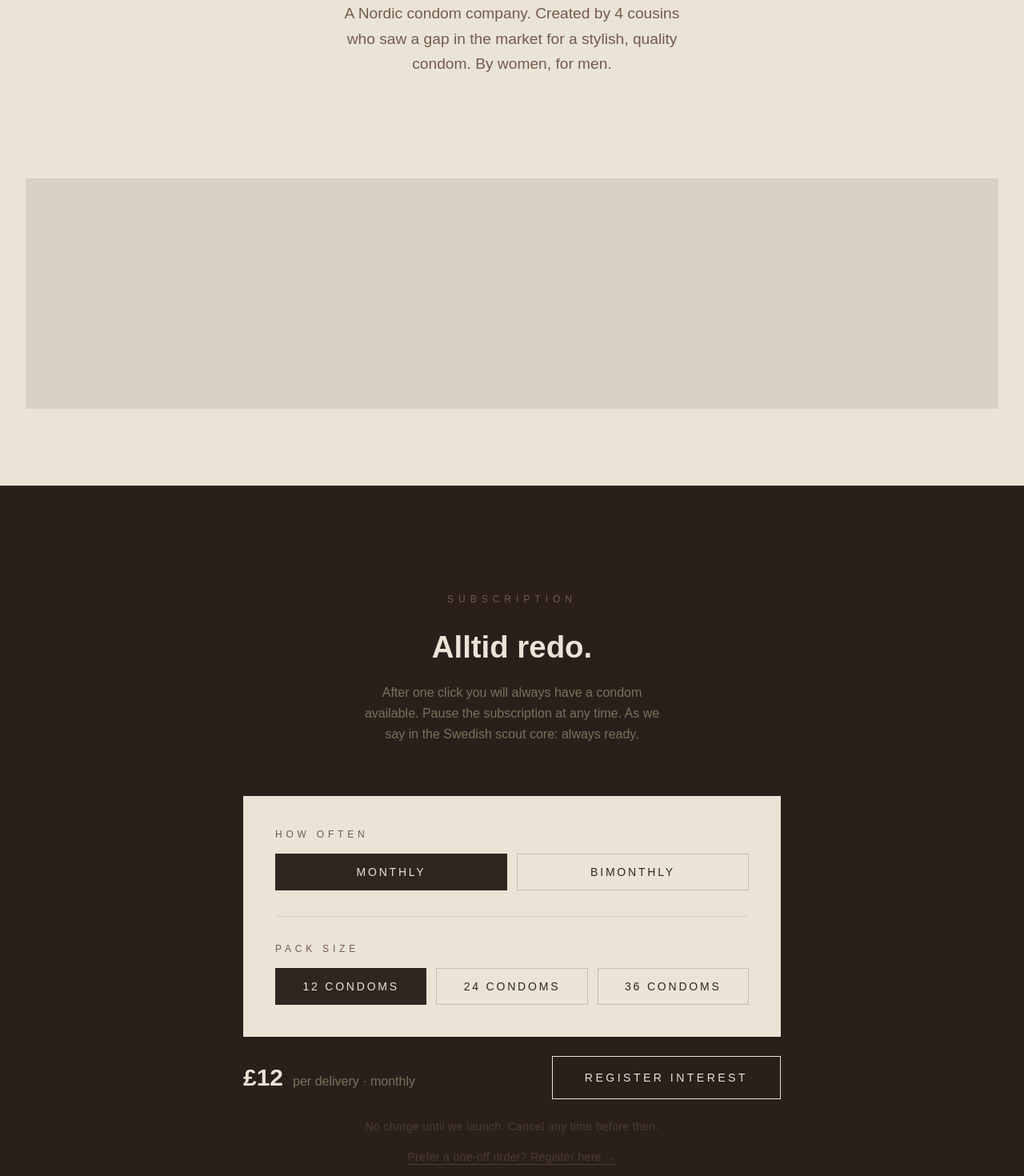
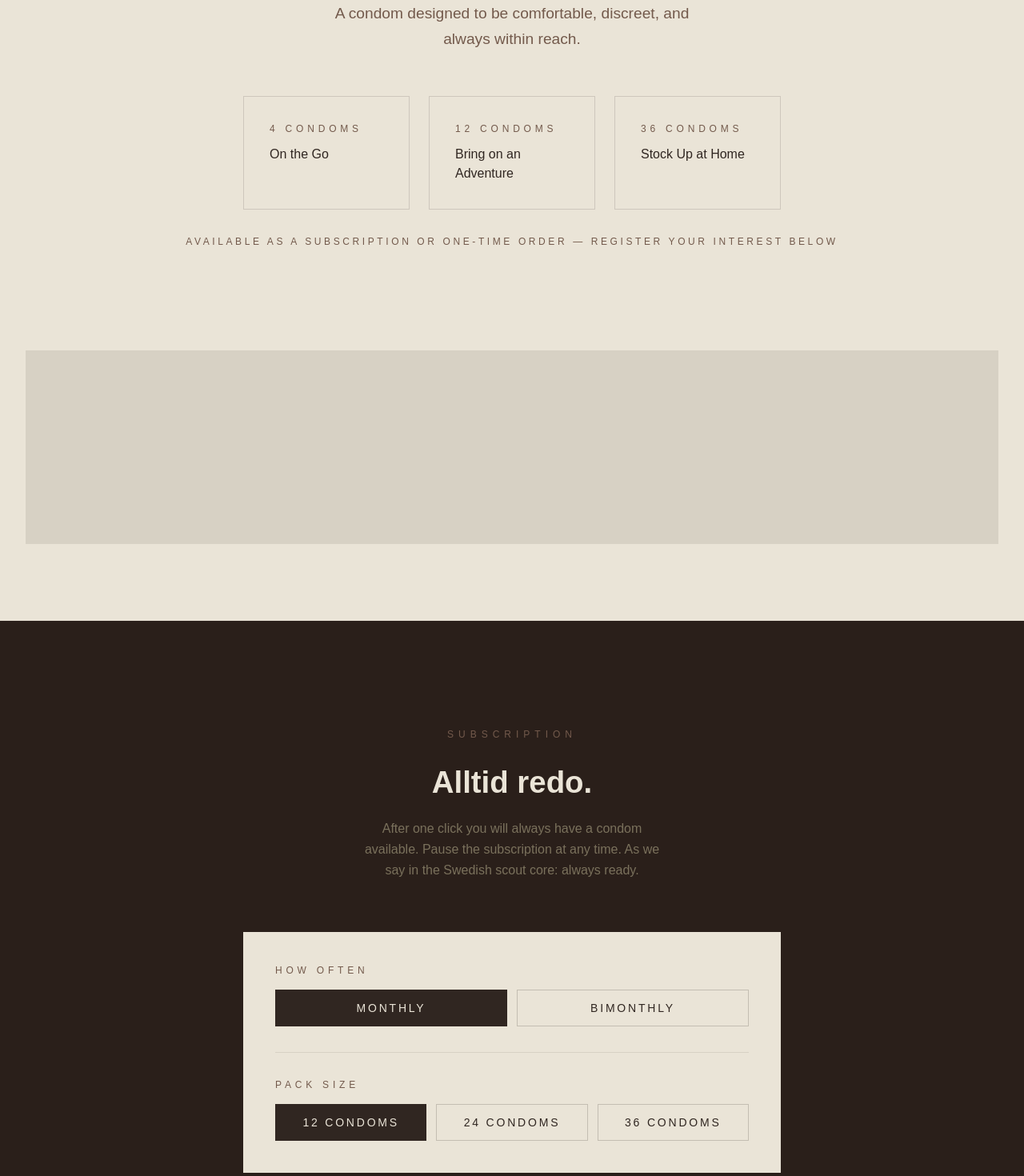
Before and after one commit to ellenbjorkegren/website, a Next.js app in the folder bear_website/: page / in a window 1280 px wide. Shown: the part 1280-2750 px from the top of the page at 80% size. Built offline with nearby package versions, Linux system fonts and the light colour scheme; a web font is replaced by a local one.

Commit message:
Fix new template and remove products

```diff
--- a/bear_website/app/page.tsx
+++ b/bear_website/app/page.tsx
@@ -8,7 +8,7 @@ const productCards = [
   {
     num: "01",
     title: "Comfortable Fit",
-    desc: "We have tested all different types and shapes so you don't have to. Quality materials. Shape that fits all. A condom that feels like it's barely there.",
+    desc: "Quality materials. A shape that fits all. A condom that feels like it's barely there.",
   },
   {
     num: "02",
@@ -17,8 +17,8 @@ const productCards = [
   },
   {
     num: "03",
-    title: "BSI & ISO 4074 certified",
-    desc: "All batches are independently tested by the British Standard Institute (BSI) to ISO4074:2015. Our products comply with relevant EU legislation and may be sold anywhere in the European Economic Area.",
+    title: "Premium Quality",
+    desc: "Designed to the highest standards. Natural latex. No compromises — because what you choose matters.",
   },
 ];
 
@@ -29,18 +29,18 @@ const basePrices = [12, 20, 28];
 
 const onePacks = [
   { name: "On the Go",             price: "£4",  qty: "4 condoms",  desc: "Bring on an adventure." },
-  { name: "Bring on an Adventure", price: "£11", qty: "12 condoms", desc: "Always ready, wherever you are." },
+  { name: "Bring on an Adventure", price: "£11", qty: "12 condoms", desc: "Always available, wherever you are." },
   { name: "Stock Up at Home",      price: "£20", qty: "36 condoms", desc: "ALLTID REDO — always prepared." },
 ];
 
 const faqs = [
   {
     q: "Are Bear Condoms safe?",
-    a: "Yes. Condoms are a reliable protection against pregnancy and sexually transmitted infections. Condoms as a contraceptive are 98% effective against pregnancies when used correctly. Bear Condoms are certified with CE and ISO marks, meaning they are verified by international standards to ensure quality and safety.",
+    a: "Yes. Condoms are a reliable protection against pregnancy and sexually transmitted infections. Condoms as a contraceptive are 98% effective when used correctly. Bear is designed to the highest quality standards — because what you choose matters.",
   },
   {
-    q: "How do you quality check your products?",
-    a: "All batches are independently tested by the British Standard Institute (BSI) to ensure they meet the quality required for producing condoms ISO4074:2015. ISO standards demonstrate our ability to consistently provide products and services that meet customer and regulatory requirements. Our products comply with the relevant EU legislation and may be sold anywhere in the European Economic Area (EEA).",
+    q: "What makes Bear high quality?",
+    a: "Bear is built around premium natural latex, a comfortable shape that fits all, and discreet minimalist packaging. We are committed to producing a condom that is genuinely worth choosing — no compromises.",
   },
   {
     q: "What type of lubricant is best to use with Bear Condoms?",
@@ -216,7 +216,7 @@ export default function Home() {
 
         <div className="hero-sub-content flex flex-col items-center">
           <p className="mt-6 text-sm tracking-[0.4em] uppercase text-[#7a715c]">
-            Comfortable Fit · Discreet Packaging · Always Ready
+            Comfortable Fit · Discreet Packaging · Always Available
           </p>
           <p className="mt-6 max-w-sm text-base text-[#7a715c] leading-relaxed">
             Nordic minimalism. Swedish safety. Stockholm chique.
@@ -246,17 +246,32 @@ export default function Home() {
               OUR<br />PRODUCT
             </h2>
             <p className="anim-up text-sm text-[#735a4c] leading-relaxed tracking-[0.08em] uppercase md:text-right max-w-xs">
-              Ultra-thin.<br />
-              Sustainably sourced.<br />
-              ISO 4074 certified.
+              Comfortable Fit.<br />
+              Discreet Packaging.<br />
+              Always Available.
             </p>
           </div>
 
-          {/* Coming soon */}
+          {/* Coming soon + pack sizes */}
           <div className="flex flex-col justify-center items-center py-16 md:py-24 text-center">
             <span className="text-xs tracking-[0.5em] uppercase text-[#735a4c]">Coming Soon</span>
             <p className="mt-6 text-[clamp(1rem,2vw,1.2rem)] font-light text-[#735a4c] max-w-md leading-relaxed">
-              A Nordic condom company. Created by 4 cousins who saw a gap in the market for a stylish, quality condom. By women, for men.
+              A condom designed to be comfortable, discreet, and always within reach.
+            </p>
+            <div className="mt-14 grid grid-cols-1 md:grid-cols-3 gap-6 w-full max-w-2xl">
+              {[
+                { name: "On the Go",             qty: "4 condoms" },
+                { name: "Bring on an Adventure", qty: "12 condoms" },
+                { name: "Stock Up at Home",      qty: "36 condoms" },
+              ].map((pack) => (
+                <div key={pack.name} className="border border-[#302621]/15 p-8 text-left">
+                  <p className="text-xs tracking-[0.4em] uppercase text-[#735a4c]">{pack.qty}</p>
+                  <p className="mt-3 text-base font-medium text-[#302621]">{pack.name}</p>
+                </div>
+              ))}
+            </div>
+            <p className="mt-8 text-xs tracking-[0.3em] uppercase text-[#735a4c]">
+              Available as a subscription or one-time order — register your interest below
             </p>
           </div>
 
@@ -337,14 +352,7 @@ export default function Home() {
             </div>
           </div>
 
-          <div className="mt-6 flex flex-col sm:flex-row items-center justify-between gap-6">
-            <div className="flex items-baseline gap-3 flex-wrap">
-              <span className="text-3xl font-semibold">£{price}</span>
-              <span className="text-base text-[#7a715c]">per delivery · {freqLabels[freqIndex].toLowerCase()}</span>
-              {discount > 0 && (
-                <span className="text-xs tracking-[0.3em] uppercase text-[#735a4c]">Save {discount}%</span>
-              )}
-            </div>
+          <div className="mt-6 flex justify-center">
             <button className="shrink-0 border border-[#eae4d7] px-10 py-4 text-sm tracking-[0.25em] uppercase hover:bg-[#eae4d7] hover:text-[#302621] transition-all duration-300">
               Register Interest
             </button>
@@ -374,12 +382,9 @@ export default function Home() {
           <div className="grid grid-cols-1 md:grid-cols-3 gap-5">
             {onePacks.map((pack) => (
               <div key={pack.name} className="p-8 bg-[#eae4d7] text-[#302621]">
-                <span className="text-xs tracking-[0.4em] uppercase text-[#735a4c]">{pack.name}</span>
-                <div className="mt-3 flex items-baseline gap-2">
-                  <span className="text-4xl font-semibold">{pack.price}</span>
-                </div>
+                <span className="text-xs tracking-[0.4em] uppercase text-[#735a4c]">{pack.qty}</span>
+                <p className="mt-3 text-xl font-semibold">{pack.name}</p>
                 <div className="my-6 h-px bg-[#302621]/10" />
-                <p className="text-base font-medium">{pack.qty}</p>
                 <p className="mt-4 text-sm text-[#7a715c] leading-relaxed">{pack.desc}</p>
                 <button className="mt-8 w-full py-3.5 text-sm tracking-[0.25em] uppercase border border-[#302621] hover:bg-[#302621] hover:text-[#eae4d7] transition-all duration-300">
                   Register Interest
@@ -422,7 +427,7 @@ export default function Home() {
               </div>
               <div className="md:w-2/3 space-y-6 pt-1">
                 <p className="anim-up text-[clamp(1rem,2vw,1.25rem)] font-light leading-relaxed text-[#eae4d7]/70">
-                  We have tested all different types and shapes so you don&apos;t have to. Quality materials. A shape that fits all.
+                  Quality materials. A shape that fits all. A condom that feels like it&apos;s barely there.
                 </p>
                 <p className="anim-up text-[clamp(1rem,2vw,1.25rem)] font-light leading-relaxed text-[#eae4d7]/70">
                   Bear Brown — discreet, minimalistic and stylish. Innovative packaging{" "}
@@ -510,7 +515,7 @@ export default function Home() {
             BEAR
             <br />
             <span className="text-[#735a4c] transition-colors duration-500 hover:text-[#7a715c] cursor-default">
-              IS COMING.
+              CONDOMS COMING SOON.
             </span>
           </h2>
           <a
@@ -523,17 +528,44 @@ export default function Home() {
         </div>
       </section>
 
+      {/* ── Join our Journey ─────────────────────────────────────────────── */}
+      <section className="py-40 px-8 bg-[#2a1f1a] border-t border-[#ffffff06] text-center">
+        <div className="zoom-in max-w-3xl mx-auto">
+          <span className="anim-up text-xs tracking-[0.5em] uppercase text-[#735a4c]">Follow along</span>
+          <h2 className="anim-up mt-6 text-[clamp(2.5rem,7vw,5.5rem)] font-bold leading-[1.05] text-[#eae4d7]">
+            JOIN OUR<br />JOURNEY
+          </h2>
+          <p className="anim-up mt-8 text-base text-[#7a715c] max-w-sm mx-auto leading-relaxed">
+            We&apos;re building something. Come along for the ride — behind the scenes, updates, and the full Bear story.
+          </p>
+          <div className="mt-16 grid grid-cols-1 md:grid-cols-3 gap-4">
+            {[
+              { label: "Instagram", handle: "@bearnordic" },
+              { label: "TikTok",    handle: "@bearnordic" },
+              { label: "Facebook",  handle: "Bear Nordic" },
+            ].map(({ label, handle }) => (
+              <a
+                key={label}
+                href="#"
+                className="group flex flex-col items-center gap-4 border border-[#4a3d33] px-8 py-10 hover:border-[#9a8d81] hover:bg-[#302621]/40 transition-all duration-400"
+              >
+                <span className="text-xs tracking-[0.5em] uppercase text-[#735a4c] group-hover:text-[#9a8d81] transition-colors duration-300">
+                  {label}
+                </span>
+                <span className="text-xl font-semibold text-[#eae4d7]">{handle}</span>
+                <span className="text-xs tracking-[0.3em] uppercase text-[#735a4c] group-hover:translate-x-1 transition-transform duration-300">
+                  Follow →
+                </span>
+              </a>
+            ))}
+          </div>
+        </div>
+      </section>
+
       {/* ── Footer ───────────────────────────────────────────────────────── */}
       <footer className="py-10 px-8 border-t border-[#3a2e26]">
         <div className="max-w-6xl mx-auto flex flex-col md:flex-row items-center justify-between gap-6 text-[#735a4c]">
           <span className="text-sm tracking-[0.5em] uppercase">Bear — A Nordic Condom Company</span>
-          <div className="flex items-center gap-8 text-sm tracking-wider">
-            {["Instagram", "Facebook", "TikTok"].map((link) => (
-              <a key={link} href="#" className="hover:text-[#7a715c] transition-colors duration-200">
-                {link}
-              </a>
-            ))}
-          </div>
           <div className="flex items-center gap-8 text-sm tracking-wider">
             {["Privacy", "Terms", "Contact"].map((link) => (
               <a key={link} href="#" className="hover:text-[#7a715c] transition-colors duration-200">
```
Also changed, not shown: 1 other file (tests, documents, lock files or other folders).
